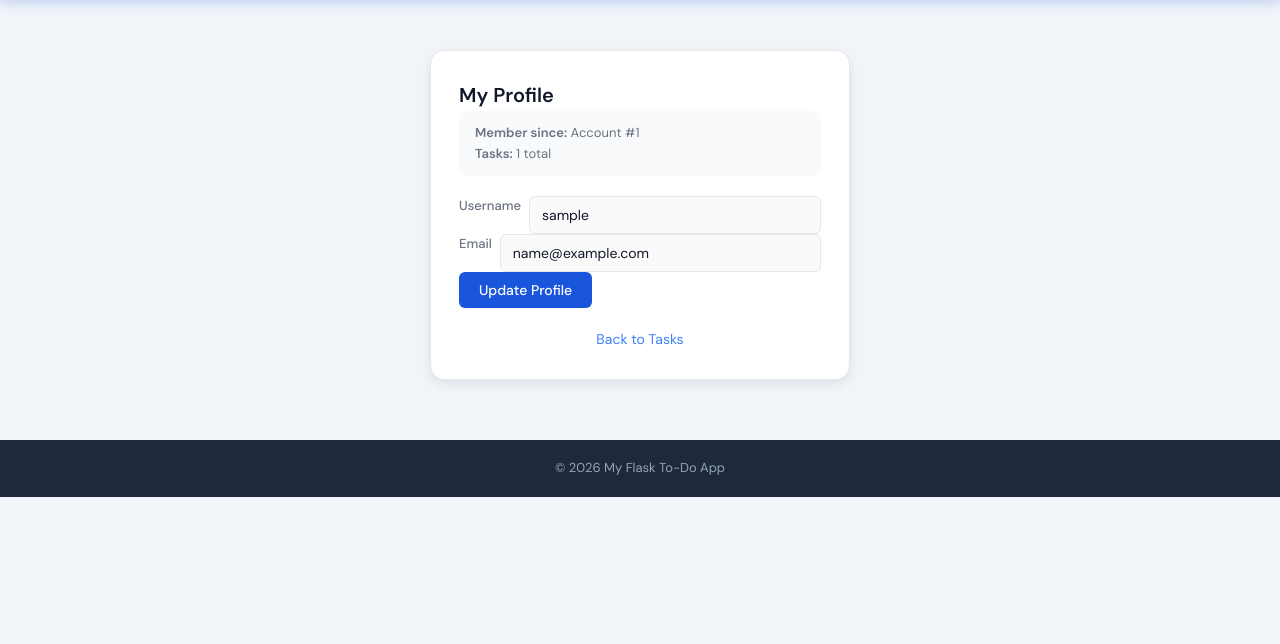
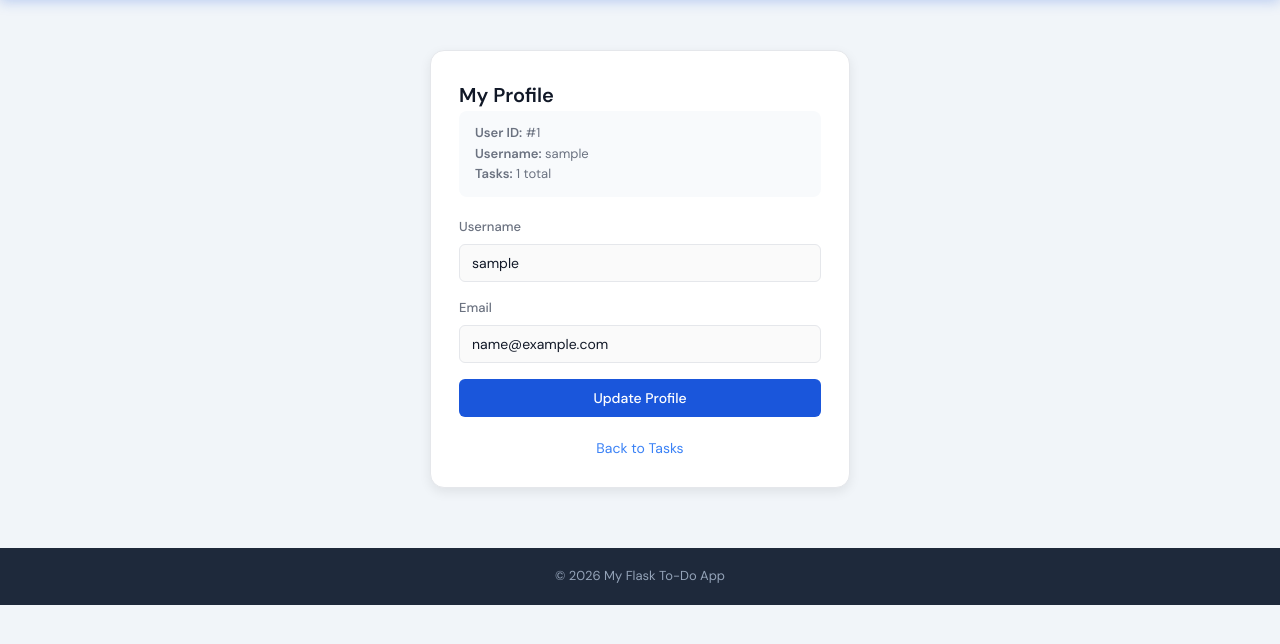
Before and after one commit to vishalrajput74/flask-todo-app, a Flask app: page /profile in a window 1280 px wide. Shown: the part 67-711 px from the top of the page. Run offline with Flask 3, Linux system fonts and the light colour scheme; the visitor is signed in with stand-in values (Sample User, id 1); tables that the repository leaves empty hold one stand-in row (values such as "Sample post").

Commit message:
fix: resolve profile form layout and clear button width regression

```diff
--- a/app/static/css/style.css
+++ b/app/static/css/style.css
@@ -293,24 +293,30 @@ footer p { margin: 0; }
 .search-input { min-width: 200px; }
 
 /* ── Add Task Form ── */
-.task-box > form .form-group {
+.task-box .add-task-form .form-group {
   display: flex;
   gap: 8px;
   align-items: flex-start;
   margin-bottom: 0;
 }
 
-.task-box > form .form-control {
+.task-box .add-task-form .form-control {
   flex: 1;
 }
 
-.task-box > form .btn {
+.task-box .add-task-form .btn {
   width: auto;
   padding: 9px 20px;
   white-space: nowrap;
   margin-top: 0;
 }
 
+/* Clear Tasks button fix */
+.task-box .btn-clear,
+.task-box .btn-reset {
+  width: auto;
+  padding: 9px 20px;
+}
 /* ── Tasks Table ── */
 .tasks-table {
   width: 100%;
@@ -628,3 +634,12 @@ a.stat-card {
 .password-toggle:hover {
   color: var(--blue-mid);
 }
+
+/* Profile / standalone form label fix */
+.form-label {
+  display: block;
+  font-size: 13px;
+  font-weight: 500;
+  color: var(--text-secondary);
+  margin-bottom: 6px;
+}
--- a/app/templates/profile.html
+++ b/app/templates/profile.html
@@ -6,16 +6,17 @@
   <h2>My Profile</h2>
 
   <div style="background:#f8fafc; border-radius:8px; padding:12px 16px; margin-bottom:20px; font-size:13px; color:var(--text-secondary);">
-    <strong>Member since:</strong> Account #{{ user.id }}<br>
-    <strong>Tasks:</strong> {{ user.tasks|length }} total
+    <strong>User ID:</strong> #{{ user.id }}<br>
+<strong>Username:</strong> {{ user.username }}<br>
+<strong>Tasks:</strong> {{ user.tasks|length }} total
   </div>
 
   <form method="POST" novalidate>
     {{ form.hidden_tag() }}
 
     <div class="form-group">
-      {{ form.username.label }}
-      {{ form.username(class="form-control") }}
+      {{ form.username.label(class="form-label") }}
+  {{ form.username(class="form-control") }}
       {% if form.username.errors %}
         <span class="error">
           {% for error in form.username.errors %}<small>{{ error }}</small>{% endfor %}
--- a/app/templates/tasks.html
+++ b/app/templates/tasks.html
@@ -71,7 +71,7 @@
      class="btn-small {% if priority == 'None' %}active-filter{% endif %}">— No date</a>
 </div>
 
-  <form method="POST" action="{{ url_for('tasks.add_task') }}" novalidate>
+  <form method="POST" action="{{ url_for('tasks.add_task') }}" class="add-task-form" novalidate>
     {{ form.hidden_tag() }}
     <!-- preserve current page/status/search across POST -->
     <input type="hidden" name="page" value="{{ request.args.get('page', 1) }}">
```
